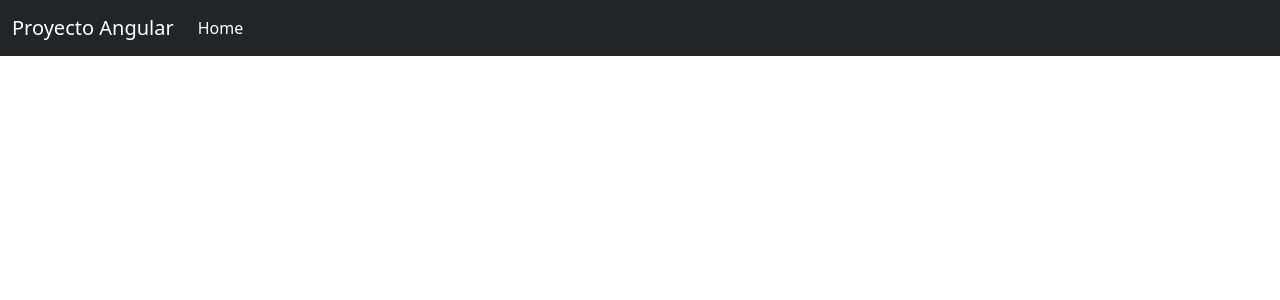
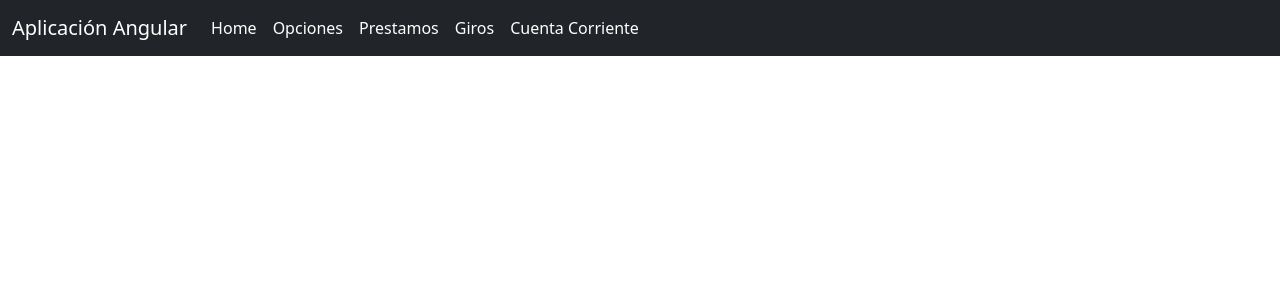
Before and after one commit to MiguelAngelRamos/proyectoexample, an Angular app: page / in a window 1280 px wide. Shown: the top 300 px of the page. Built offline with nearby package versions, Linux system fonts and the light colour scheme.

Commit message:
renderizando opciones del navbar

```diff
--- a/src/app/components/navbar/navbar.component.html
+++ b/src/app/components/navbar/navbar.component.html
@@ -1,15 +1,19 @@
 <nav class="navbar navbar-expand-lg navbar-dark bg-dark">
   <div class="container-fluid">
-    <a class="navbar-brand" href="#">Proyecto Angular</a>
+    <a class="navbar-brand" href="#">{{ tituloNav }}</a>
     <button class="navbar-toggler" type="button" data-bs-toggle="collapse" data-bs-target="#navbarScroll" aria-controls="navbarScroll" aria-expanded="false" aria-label="Toggle navigation">
       <span class="navbar-toggler-icon"></span>
     </button>
     <div class="collapse navbar-collapse" id="navbarScroll">
       <ul class="navbar-nav me-auto my-2 my-lg-0 navbar-nav-scroll" style="--bs-scroll-height: 100px;">
-        <li class="nav-item">
-          <a class="nav-link active" aria-current="page" href="#">Home</a>
+
+        <li class="nav-item" *ngFor="let servicio of opciones ">
+          <a class="nav-link active" aria-current="page" href="#">{{ servicio.name }}</a>
         </li>
+
       </ul>
     </div>
   </div>
 </nav>
+
+<!-- *ngFor -->
--- a/src/app/components/navbar/navbar.component.ts
+++ b/src/app/components/navbar/navbar.component.ts
@@ -7,4 +7,20 @@
 })
 export class NavbarComponent {
 
+  public tituloNav: string = 'Aplicación Angular';
+
+  public opciones: any [] = [
+    { path: '/home', name: 'Home'},
+    { path: '/depositos', name: 'Opciones'},
+    { path: '/prestamos', name: 'Prestamos'},
+    { path: '/giros', name: 'Giros'},
+    { path: '/cta-corriente', name: 'Cuenta Corriente'}
+  ];
 }
+
+// const servicio = {
+//   path: '/home',
+//   name: 'Home'
+// }
+
+// servicio.name; // 'Home'
```
